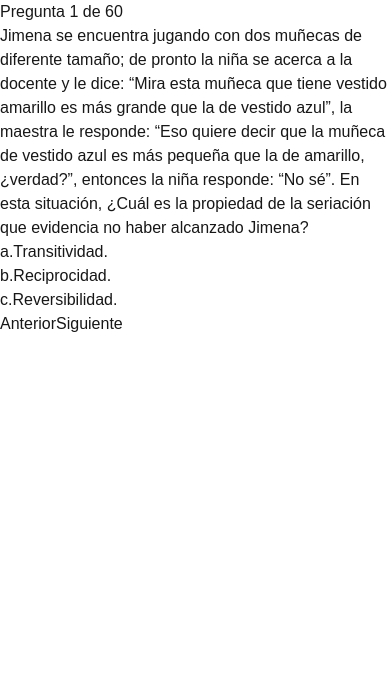
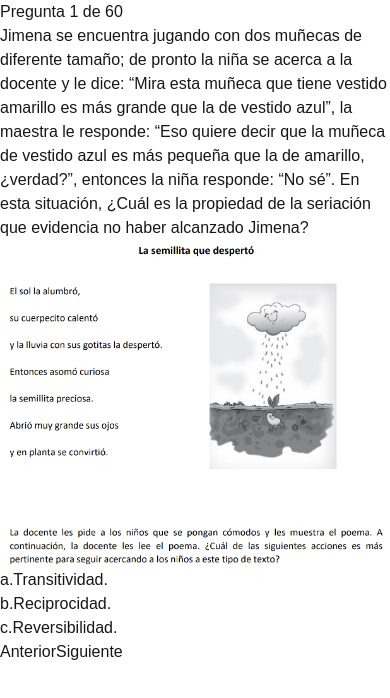
Before and after one commit to xMathyu/docent-exam, a Next.js app: page /practice/simulated-test in a window 390 px wide. Shown: the top 698 px of the page. Built offline with nearby package versions, Linux system fonts and the light colour scheme.

Commit message:
fix: color changed for iphone

```diff
--- a/src/app/practice/simulated-test/page.tsx
+++ b/src/app/practice/simulated-test/page.tsx
@@ -208,12 +208,11 @@
   return (
     <div className='flex min-h-screen flex-col items-center justify-center bg-gray-50 p-6'>
       <div className='w-full max-w-2xl rounded-lg bg-white p-6 shadow-lg'>
+        {/* Mostrar contexto si está activo */}
         {showingContext && currentContext ? (
           <>
-            <h2 className='mb-4 text-2xl font-bold text-gray-900 dark:text-gray-200'>
-              Contexto
-            </h2>
-            <p className='mb-6 whitespace-pre-line text-lg text-gray-900 dark:text-gray-200'>
+            <h2 className='mb-4 text-2xl font-bold text-gray-800'>Contexto</h2>
+            <p className='mb-6 whitespace-pre-line text-lg text-gray-700'>
               {currentContext.contextText}
             </p>
             <div className='mb-6'>
@@ -229,7 +228,7 @@
               onClick={() => {
                 console.log('Botón "Continuar" clickeado')
                 setShowingContext(false)
-                setCurrentQuestionIndex(prev => prev + 1)
+                setCurrentQuestionIndex(prev => prev + 1) // Avanza al siguiente índice
               }}
               className='mt-4 rounded-lg bg-blue-600 px-6 py-2 font-semibold text-white shadow-md transition-all duration-300 hover:bg-blue-700'
             >
@@ -238,25 +237,37 @@
           </>
         ) : (
           <>
-            <h2 className='mb-4 text-2xl font-bold text-gray-900 dark:text-gray-200'>
+            <h2 className='mb-4 text-2xl font-bold text-gray-800'>
               Pregunta {currentQuestionIndex + 1} de {shuffledQuestions.length}
             </h2>
-            <p className='mb-6 text-lg text-gray-900 dark:text-gray-200'>
+            <p className='mb-6 text-lg text-gray-900 shadow-sm'>
               {currentQuestion.question}
             </p>
 
-            {/* Resto del código */}
+            {/* Mostrar imagen si existe */}
+            {currentQuestion.image && (
+              <div className='mb-6'>
+                <Image
+                  src={currentQuestion.image}
+                  alt={`Imagen para pregunta ${currentQuestion.id}`}
+                  width={500}
+                  height={300}
+                  className='rounded-lg'
+                />
+              </div>
+            )}
 
-            {/* Opciones de respuesta */}
             <ul className='space-y-4'>
               {currentQuestion.options.map((option, index) => {
                 let borderColor = 'border-gray-300'
                 let bgColor = 'bg-white'
+                let textColor = 'text-black' // Color predeterminado para mejorar la visibilidad.
 
                 if (selectedOption !== null) {
                   if (index === currentQuestion.correctAnswer) {
                     borderColor = 'border-green-500'
                     bgColor = 'bg-green-100'
+                    textColor = 'text-green-700' // Color para opciones correctas.
                   }
                   if (
                     index === selectedOption &&
@@ -264,6 +275,7 @@
                   ) {
                     borderColor = 'border-red-500'
                     bgColor = 'bg-red-100'
+                    textColor = 'text-red-700' // Color para opciones incorrectas.
                   }
                 }
 
@@ -279,9 +291,7 @@
                       <span className='font-bold text-blue-600'>
                         {getOptionLabel(index)}.
                       </span>
-                      <span className='flex-1 text-gray-900 dark:text-gray-200'>
-                        {option}
-                      </span>
+                      <span className={`flex-1 ${textColor}`}>{option}</span>
                     </button>
                   </li>
                 )
```
